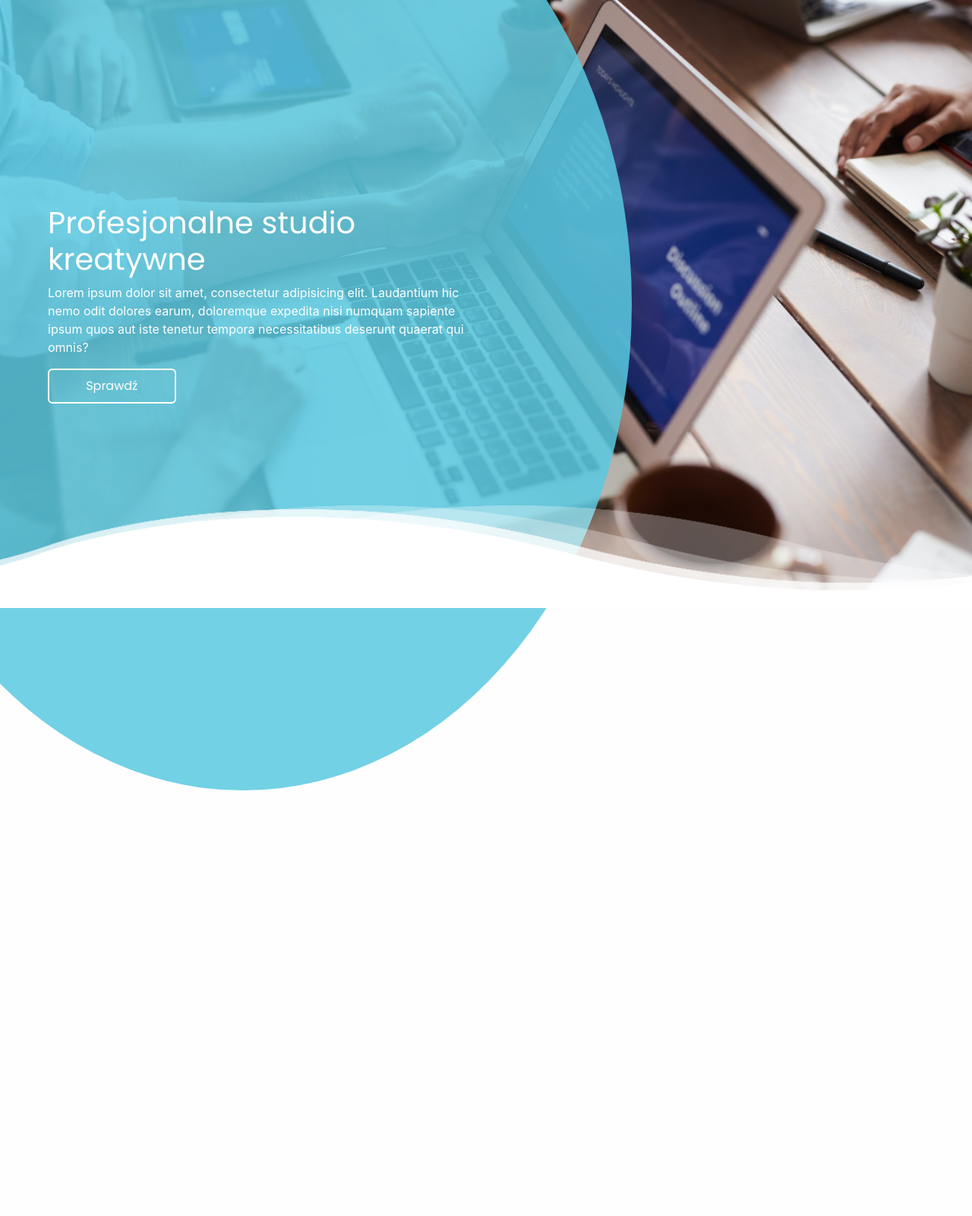
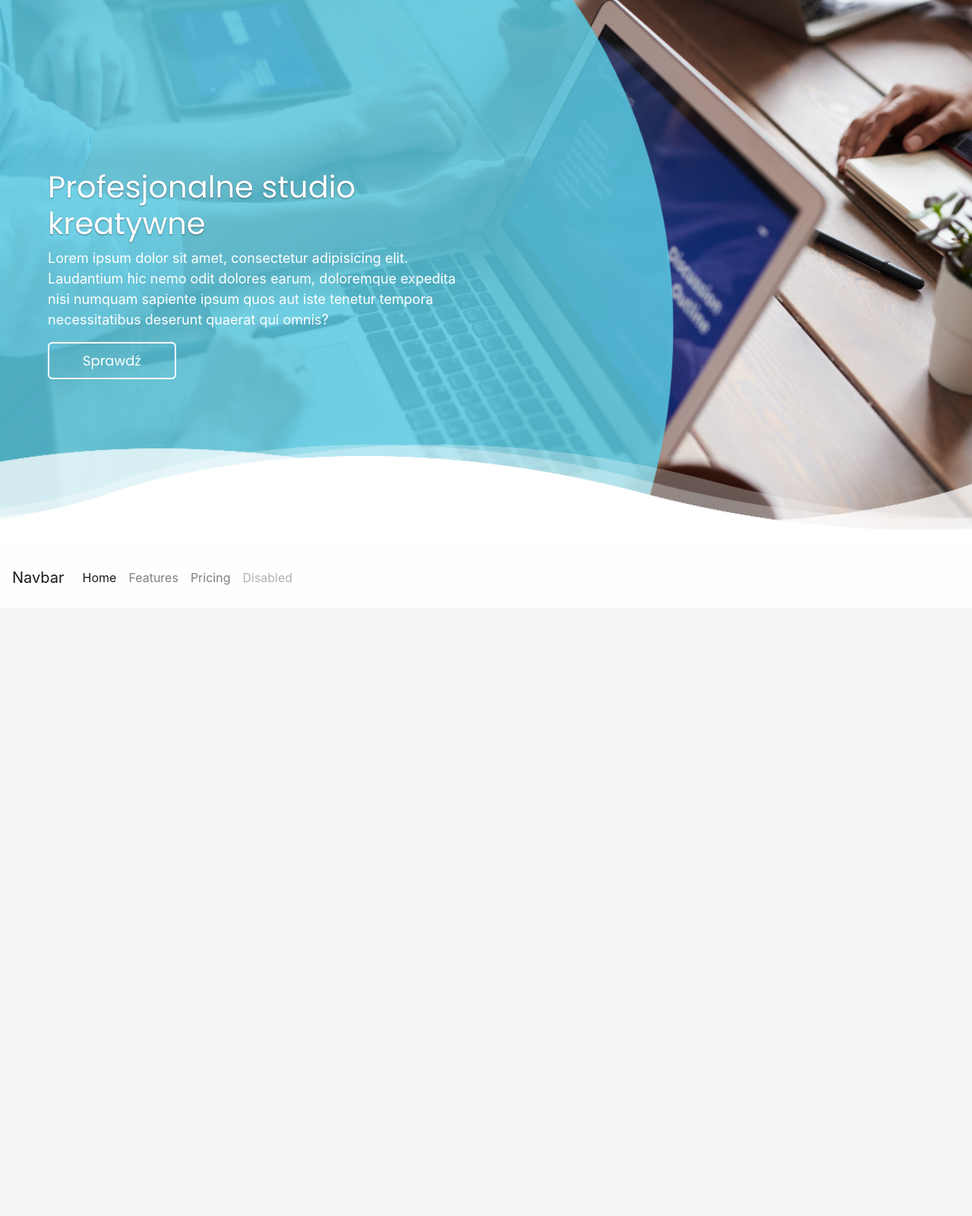
Before and after one commit to Pacislavek/web006, a PHP site: page / in a window 1280 px wide. Shown: the whole page at 76% size. Before the commit the page ends 1040 px from the top, so only its background shows below. Run offline with PHP 8.4, Linux system fonts and the light colour scheme; some libraries are stand-ins or nearby versions.

Commit message:
general commit

```diff
--- a/css/main.css
+++ b/css/main.css
@@ -1,10 +1,13 @@
+/* HEADER */
+
 #header {
   position: relative;
-  height: 100vh;
+  height: 90vh;
   max-height: 100%;
   background-image: url(../media/laptop.jpg);
   background-attachment: fixed;
   background-size: cover;
+  overflow: hidden;
 
 }
 
@@ -12,13 +15,23 @@
   content: '';
   position: absolute;
   top: 0; left: 0;
-  width: 50%;
-  height: 100%;
+  width: 55%;
+  height: 120%;
   border-radius: 100%;
+  transform: scale(1.6);
   background-color: var(--color-secondary);
   opacity: 0.85;
-  transform: scale(1.6);
-  overflow: hidden;
+  animation: scale-in 45s linear 1;
+}
+
+@keyframes scale-in {
+  0% {
+    transform: scale(1.5);
+  }
+
+  100% {
+    transform: scale(1.6);
+  }
 }
 
 .header-text-wrapper {
@@ -32,10 +45,11 @@
 
 .header-title {
   font-family: var(--font-secondary);
+  text-shadow: 0 1px 2px rgba(0,0,0,0.4);
 }
 
 .header-desc {
-
+font-size: 18px;
 }
 
 .header-button {
@@ -47,9 +61,29 @@
   font-family: var(--font-secondary);
   width: 30%;
   transition: all 0.2s linear;
+  font-size: 18px;
 }
 
 .header-button:hover {
   background-color: #fefefe;
   color: var(--color-secondary);
 }
+
+/* NAVBAR */
+
+.navbar {
+  top: 0;
+  min-height: 10vh;
+  position: sticky;
+}
+
+.navbar-light {
+  background-color: #fefefe;
+}
+
+/* ABOUT US */
+
+#about {
+  height: 100vh;
+  background-color: whitesmoke;
+}
--- a/index.php
+++ b/index.php
@@ -51,6 +51,29 @@
     </div>
   </header>
 
+  <nav class="navbar navbar-expand-lg navbar-light sticky">
+  <a class="navbar-brand" href="#">Navbar</a>
+  <button class="navbar-toggler" type="button" data-toggle="collapse" data-target="#navbarNavAltMarkup" aria-controls="navbarNavAltMarkup" aria-expanded="false" aria-label="Toggle navigation">
+    <span class="navbar-toggler-icon"></span>
+  </button>
+  <div class="collapse navbar-collapse" id="navbarNavAltMarkup">
+    <div class="navbar-nav">
+      <a class="nav-link active" href="#">Home <span class="sr-only">(current)</span></a>
+      <a class="nav-link" href="#">Features</a>
+      <a class="nav-link" href="#">Pricing</a>
+      <a class="nav-link disabled" href="#" tabindex="-1" aria-disabled="true">Disabled</a>
+    </div>
+  </div>
+</nav>
+
+  <section id="about">
+    <div class="container">
+      <div class="row">
+
+      </div>
+    </div>
+  </section>
+
   <!-- SCRIPTS -->
   <script src="https://unpkg.com/aos@2.3.1/dist/aos.js"></script>
   <script src="https://code.jquery.com/jquery-3.5.1.min.js" integrity="sha256-9/aliU8dGd2tb6OSsuzixeV4y/faTqgFtohetphbbj0=" crossorigin="anonymous"></script>
```
